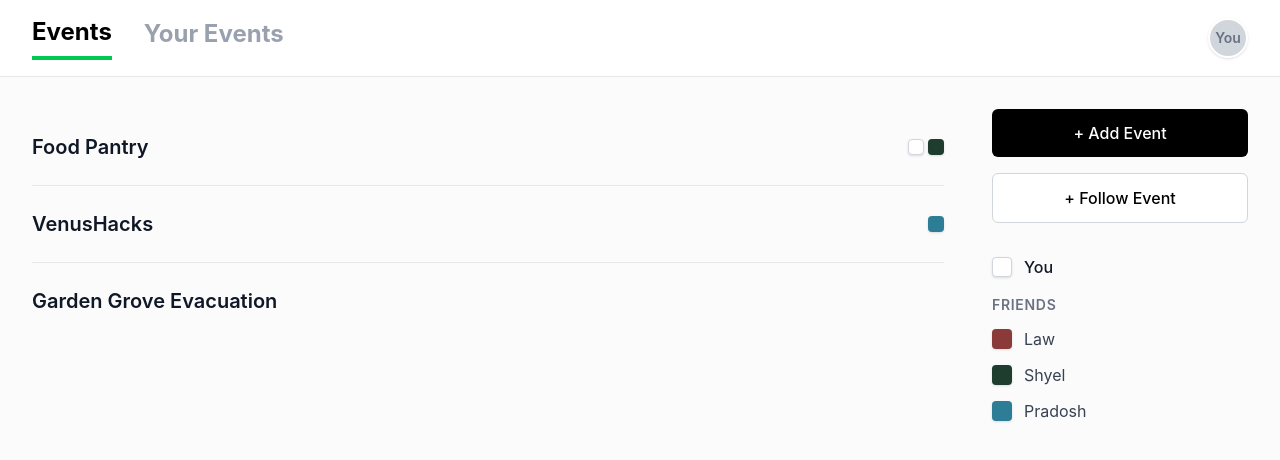
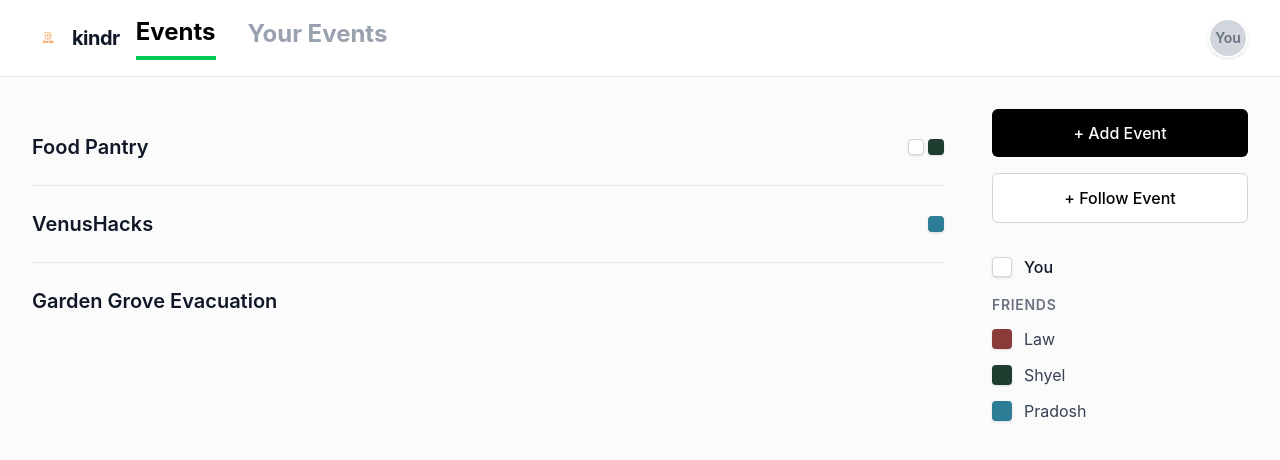
Before and after one commit to harrisonharrisonharrison/kindr, a React (Vite) app: page / in a window 1280 px wide. Shown: the top 460 px of the page. Built offline with nearby package versions, Linux system fonts and the light colour scheme.

Commit message:
Set favicon to kindr.png and add brand logo in top left of dashboard

```diff
--- a/index.html
+++ b/index.html
@@ -2,7 +2,7 @@
 <html lang="en">
   <head>
     <meta charset="UTF-8" />
-    <link rel="icon" type="image/svg+xml" href="/favicon.svg" />
+    <link rel="icon" type="image/png" href="/kindr.png" />
     <meta name="viewport" content="width=device-width, initial-scale=1.0" />
     <title>kindr</title>
   </head>
--- a/src/App.jsx
+++ b/src/App.jsx
@@ -9,6 +9,18 @@ function App() {
     <div className="min-h-screen flex flex-col bg-[#fbfbfb] font-sans">
       {/* Header / Tabs */}
       <header className="flex justify-between items-center px-8 py-4 border-b border-gray-200 bg-white">
+        <div className="flex items-center space-x-8">
+          <a
+            href="/"
+            onClick={(e) => {
+              e.preventDefault();
+              setActiveTab('Events');
+            }}
+            className="flex items-center space-x-2 mr-4"
+          >
+            <img src="/kindr.png" alt="kindr logo" className="h-8 w-8 object-contain" />
+            <span className="font-bold text-xl tracking-tight text-gray-900">kindr</span>
+          </a>
           <div className="flex space-x-8">
             <button
               className={`text-2xl font-bold pb-2 ${activeTab === 'Events' ? 'text-black border-b-4 border-green-500' : 'text-gray-400 hover:text-gray-600'}`}
@@ -22,6 +34,7 @@ function App() {
             >
               Your Events
             </button>
+          </div>
         </div>
         <div className="w-10 h-10 rounded-full bg-gray-300 border-2 border-white shadow-sm overflow-hidden flex items-center justify-center">
           {/* Avatar placeholder */}
```
Also changed, not shown: public/kindr.png (added). Lines whose indentation alone changed are shown as unchanged.
